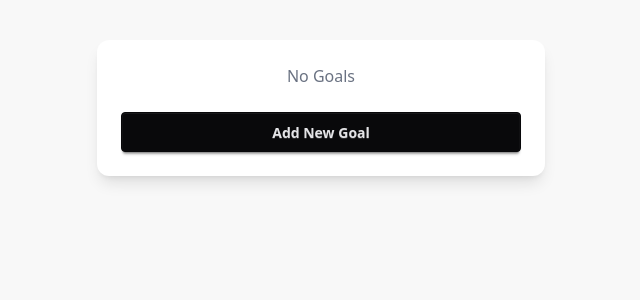
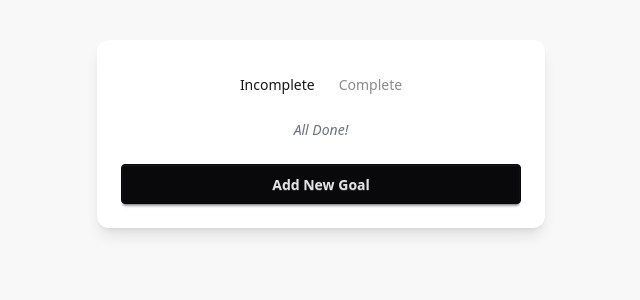
Before and after one commit to AlexK-H1103/StepByStep, a React (Vite) app: page / in a window 1280 px wide. Shown: the top 300 px of the page, without its empty margins (319-959 px from the left). Built offline with nearby package versions, Linux system fonts and the light colour scheme.

Commit message:
feat: add tab navigation feature

```diff
--- a/src/GoalList.jsx
+++ b/src/GoalList.jsx
@@ -1,49 +1,26 @@
 import Goal from "./Goal";
 
-export default function GoalList({ goals }) {
-  const incomplete = goals.filter((g) => !g.completed);
-  const complete = goals.filter((g) => g.completed);
-
+export default function GoalList({ goals, emptyMessage }) {
   const calculateProgress = (goal) => {
     if (!goal.steps || goal.steps.length === 0) return goal.completed ? 100 : 0;
     const completedSteps = goal.steps.filter((s) => s.completed).length;
     return Math.round((completedSteps / goal.steps.length) * 100);
   };
 
-  if (goals.length === 0)
-    return <p className="text-center text-gray-500">No Goals</p>;
+  if (!goals || goals.length === 0)
+    return (
+      <p className="text-center text-gray-500 text-sm italic">{emptyMessage}</p>
+    );
 
   return (
     <div className="space-y-6">
-      <section>
-        {incomplete.length ? (
-          incomplete.map((g) => (
-            <Goal
-              key={g.id}
-              progress={calculateProgress(g)}
-              {...g}
-            />
-          ))
-        ) : (
-          <p className="text-gray-500 text-sm text-center italic">All Done!</p>
-        )}
-      </section>
-
-      <section>
-        {complete.length ? (
-          complete.map((g) => (
-            <Goal
-              key={g.id}
-              progress={calculateProgress(g)}
-              {...g}
-            />
-          ))
-        ) : (
-          <p className="text-gray-500 text-sm text-center italic">
-            No Completed Goals
-          </p>
-        )}
-      </section>
+      {goals.map((g) => (
+        <Goal
+          key={g.id}
+          progress={calculateProgress(g)}
+          {...g}
+        />
+      ))}
     </div>
   );
 }
--- a/src/Home.jsx
+++ b/src/Home.jsx
@@ -1,15 +1,54 @@
+import { useState } from "react";
 import { useNavigate } from "react-router-dom";
 import GoalList from "./GoalList";
 
 export default function Home({ goals }) {
   const navigate = useNavigate();
 
+  const TABS = {
+    INCOMPLETE: "incomplete",
+    COMPLETE: "complete",
+  };
+
+  const [selectedTab, setSelectedTab] = useState(TABS.INCOMPLETE);
+
+  const incompleteGoals = goals.filter((g) => !g.completed);
+  const completeGoals = goals.filter((g) => g.completed);
+
+  const displayedGoals =
+    selectedTab === TABS.INCOMPLETE ? incompleteGoals : completeGoals;
+
   return (
     <div className="min-h-screen bg-base-200 flex justify-center items-start py-10">
       <div className="bg-base-100 shadow-lg rounded-xl p-6 w-full max-w-md space-y-6">
-        <GoalList goals={goals} />
+        <div className="tabs w-full justify-center mb-4">
+          <a
+            className={`tab tab-lifted ${
+              selectedTab === TABS.INCOMPLETE ? "tab-active" : ""
+            }`}
+            onClick={() => setSelectedTab(TABS.INCOMPLETE)}
+          >
+            Incomplete
+          </a>
+          <a
+            className={`tab tab-lifted ${
+              selectedTab === TABS.COMPLETE ? "tab-active" : ""
+            }`}
+            onClick={() => setSelectedTab(TABS.COMPLETE)}
+          >
+            Complete
+          </a>
+        </div>
+
+        <GoalList
+          goals={displayedGoals}
+          emptyMessage={
+            selectedTab === TABS.INCOMPLETE ? "All Done!" : "No Completed Goals"
+          }
+        />
+
         <button
-          className="btn btn-neutral w-full "
+          className="btn btn-neutral w-full"
           onClick={() => navigate("/addGoal")}
         >
           Add New Goal
```
